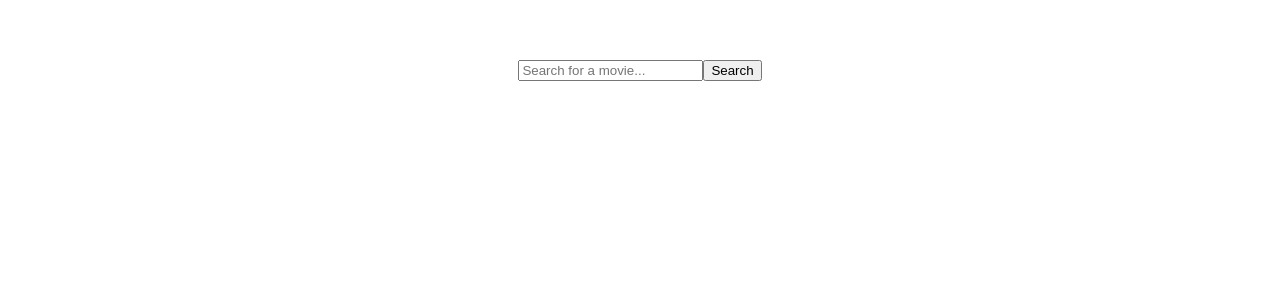
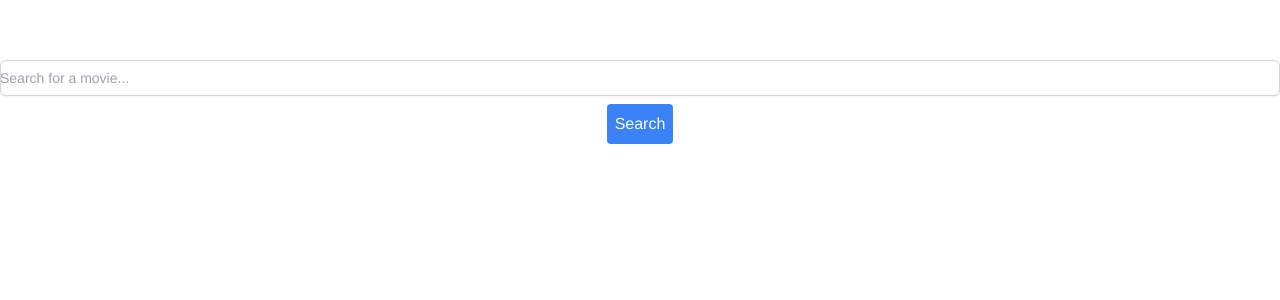
Before and after one commit to abyankamal/vue-js-test, a Vue app: page / in a window 1280 px wide. Shown: the top 300 px of the page. Built offline with nearby package versions, Linux system fonts and the light colour scheme.

Commit message:
add tailwind

```diff
--- a/package.json
+++ b/package.json
@@ -18,8 +18,10 @@
     "@vue/cli-plugin-babel": "~5.0.0",
     "@vue/cli-plugin-eslint": "~5.0.0",
     "@vue/cli-service": "~5.0.0",
+    "autoprefixer": "^10.4.20",
     "eslint": "^7.32.0",
     "eslint-plugin-vue": "^8.0.3",
+    "postcss": "^8.4.47",
     "tailwindcss": "^3.4.14"
   },
   "eslintConfig": {
--- /dev/null
+++ b/postcss.config.js
@@ -0,0 +1,6 @@
+module.exports = {
+  plugins: {
+    tailwindcss: {},
+    autoprefixer: {},
+  },
+}
--- a/src/components/MovieSearch.vue
+++ b/src/components/MovieSearch.vue
@@ -5,7 +5,7 @@
       type="text"
       placeholder="Search for a movie..."
       @keyup.enter="emitSearch"
-      class="border border-gray-300 p-2 rounded w-full"
+      class="block w-full rounded-md border-0 py-1.5 text-gray-900 shadow-sm ring-1 ring-inset ring-gray-300 placeholder:text-gray-400 focus:ring-2 focus:ring-inset focus:ring-indigo-600 sm:text-sm/6"
     />
     <button @click="emitSearch" class="mt-2 bg-blue-500 text-white p-2 rounded">
       Search
```
Also changed, not shown: src/main.js (+4 -3 lines), 1 other file (tests, documents, lock files or other folders).
